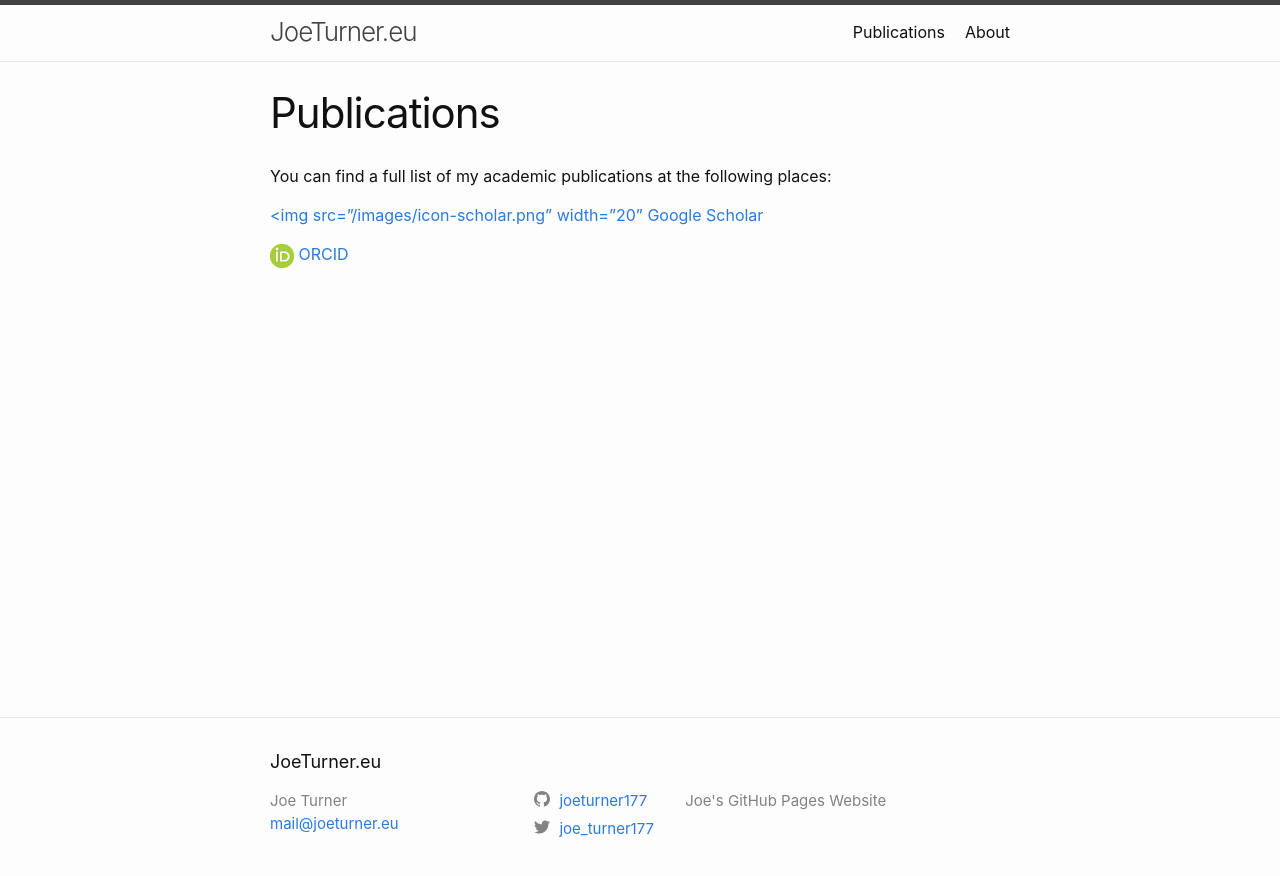
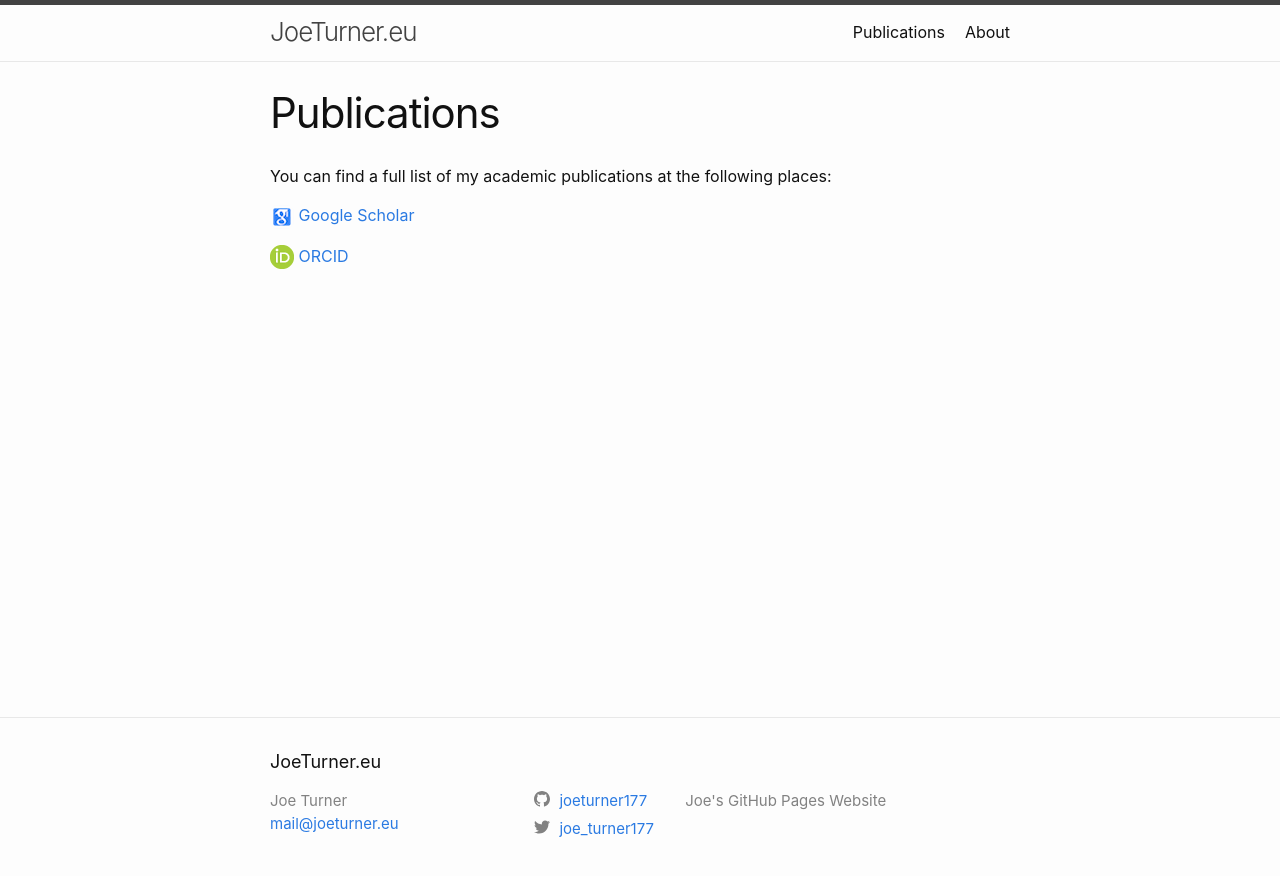
Before and after one commit to joeturner177/joeturner177.github.io, a Jekyll site: the page built from publications.md, in a window 1280 px wide. Shown: the top 876 px of the page. Built offline with Jekyll 4.4.1, drawn with Linux system fonts in a browser that asks for light colours.

Commit message:
Update publications.md

```diff
--- a/publications.md
+++ b/publications.md
@@ -6,6 +6,6 @@ permalink: /publications/
 
 You can find a full list of my academic publications at the following places:
 
-[<img src="/images/icon-scholar.png" width="20"](https://scholar.google.co.uk/citations?user=I7gGZLsAAAAJ&hl=en/) [Google Scholar](https://scholar.google.co.uk/citations?user=I7gGZLsAAAAJ&hl=en/)
+[![Google Scholar](/images/icon-scholar2.png)](https://scholar.google.co.uk/citations?user=I7gGZLsAAAAJ&hl=en/) [Google Scholar](https://scholar.google.co.uk/citations?user=I7gGZLsAAAAJ&hl=en/)
 
 [![ORCID](/images/icon-orcid_24x24.png)](https://orcid.org/0000-0003-3138-1427/) [ORCID](https://orcid.org/0000-0003-3138-1427/)
```
